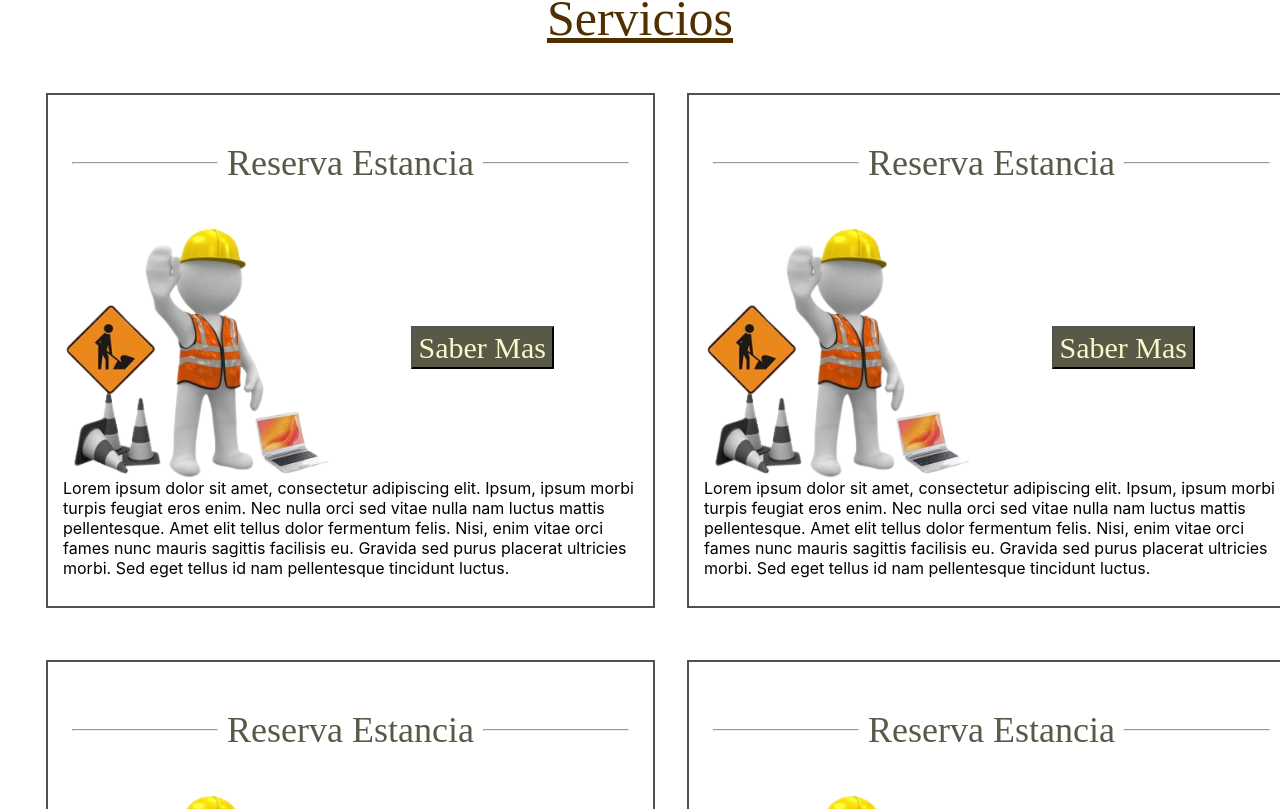
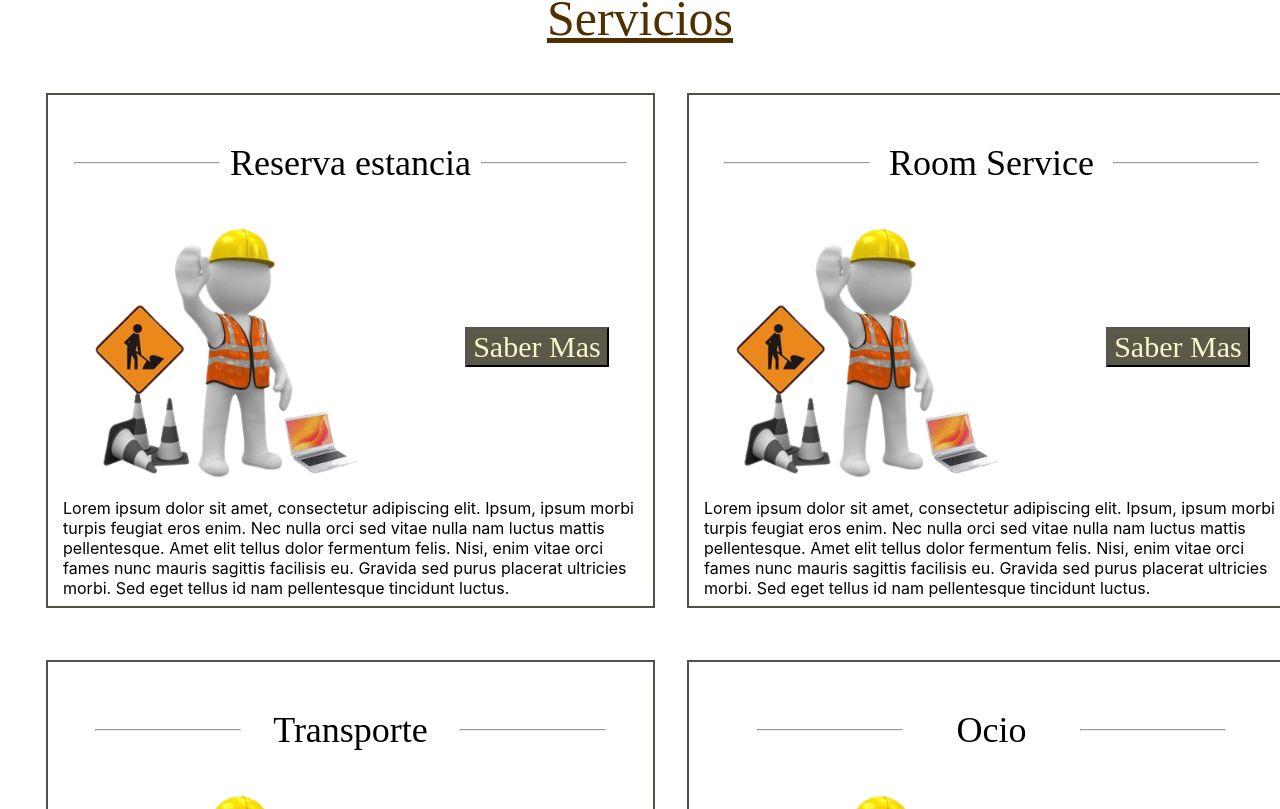
Before and after one commit to javierMorales9/ISST-Grupo02-Conc, a React (Create React App) app: page / in a window 1280 px wide. Shown: the part 651-1460 px from the top of the page. Built offline with nearby package versions, Linux system fonts and the light colour scheme.

Commit message:
Botones_tarjeta_con_router_y_flex

```diff
--- a/src/components/tarjeta.js
+++ b/src/components/tarjeta.js
@@ -1,6 +1,6 @@
 import React from 'react';
 import obras from '../media/obras.png';
-import {cuadrados_servicios, descripcion_servicio, saber_mas, titulo_servicio} from '../public/estilos_inicio';
+import {cuadrados_servicios, descripcion_servicio, button_saber_mas, saber_mas, titulo_servicio} from '../public/estilos_inicio';
 
 export default class Tarjeta extends React.Component {
 	render() {
@@ -9,14 +9,16 @@ export default class Tarjeta extends React.Component {
                 <div style={{display: 'grid', alignItems: 'center', justifyContent: 'center'}}>
                     <div style={{display: 'flex', alignItems: 'center'}}>
                         <hr style={{color:'#5A5847', width: '9em'}}/>
-                        <h2 style={titulo_servicio}>Reserva Estancia</h2>
+                        <h2 style={titulo_servicio}>{this.props.titulo}</h2>
                         <hr style={{color:'#5A5847', width: '9em'}}/>
                     </div>
-                    <div style={{display: 'flex', alignItems: 'center'}}>
+                    <div style={{display: 'flex', alignItems: 'center', justifyContent:'space-around'}}>
                         <img src={obras} style={{width: '50%'}}/>
-                        <button style={saber_mas}>Saber Mas</button>
+                        <button style={button_saber_mas}>
+                            <a style={saber_mas} href={this.props.navigate}>Saber Mas</a>
+                        </button>
                     </div>
-                    <div style={{width:'100%', paddingBottom:'10px'}}>
+                    <div style={{width:'100%', paddingTop:'20px'}}>
                         <span style={{descripcion_servicio}}>
                             Lorem ipsum dolor sit amet, consectetur adipiscing elit. Ipsum, ipsum morbi turpis feugiat eros enim.
                             Nec nulla orci sed vitae nulla nam luctus mattis pellentesque. Amet elit tellus dolor fermentum felis.
--- a/src/pages/Inicio.js
+++ b/src/pages/Inicio.js
@@ -20,12 +20,12 @@ export default class Game extends React.Component {
 
 				<div style={{display: 'grid', padding: '20px'}}>
 					<div style={{display: 'flex', alignItems: 'center', justifyContent: 'space-around', margin:'10px 10px 10px 10px'}}>
-						<Tarjeta/>
-						<Tarjeta/>
+						<Tarjeta titulo={'Reserva estancia'} navigate={'/booking'}/>
+						<Tarjeta titulo={'Room Service'} navigate={'/room_service'}/>
 					</div>
 					<div style={{display: 'flex', alignItems: 'center', justifyContent: 'space-around', margin:'10px 10px 10px 10px'}}>
-						<Tarjeta/>
-						<Tarjeta/>
+						<Tarjeta titulo={'Transporte'} navigate={'/transport'}/>
+						<Tarjeta titulo={'Ocio'} navigate={'/leisure'}/>
 					</div>
 				</div>
 
--- a/src/public/estilos_inicio.js
+++ b/src/public/estilos_inicio.js
@@ -136,7 +136,17 @@ export const titulo_servicio={
 	display: 'flex',
 	alignItems: 'center',
 	textAlign: 'center',
-	color: '#5A5847'
+
+}
+
+export const button_saber_mas={
+	marginLeft: '2em',
+	display: 'flex',
+	alignItems: 'center',
+	textAlign: 'center',
+	backgroundColor: '#5A5847',
+	color:'#F6FACB',
+	textDecoration: 'none'
 }
 
 export const saber_mas={
@@ -144,13 +154,8 @@ export const saber_mas={
 	fontStyle: 'normal',
 	fontWeight: 'normal',
 	fontSize: '30px',
-	lineHeight: '37px',
-	marginLeft: '2em',
-	display: 'flex',
-	alignItems: 'center',
-	textAlign: 'center',
-	backgroundColor: '#5A5847',
-	color:'#F6FACB'
+	color:'#F6FACB',
+	textDecoration: 'none'
 }
 
 export const foto_servicio={
```
